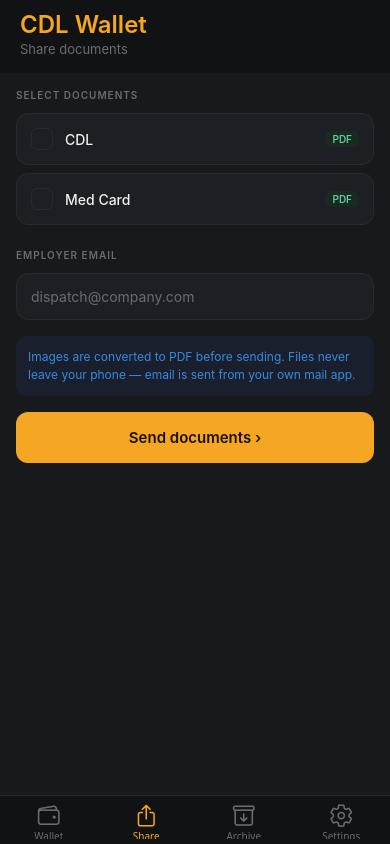
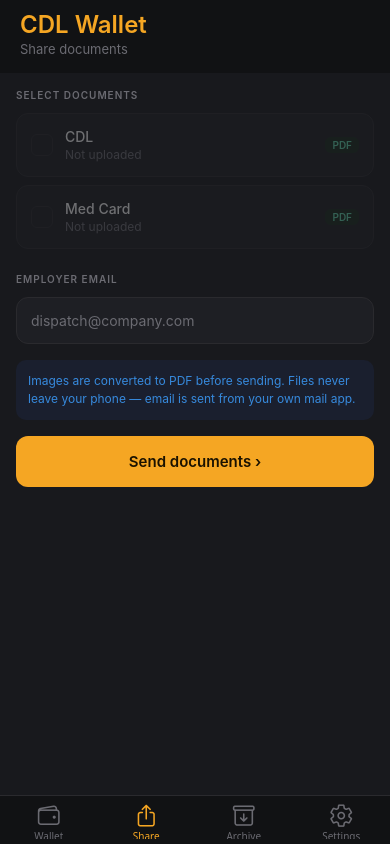
Before and after one commit to shaky1996/cdl_wallet, a React Native app: screen /Share in a window 390 px wide. Built offline with nearby package versions, Linux system fonts and the light colour scheme; what expo-file-system, expo-notifications would draw is missing.

Commit message:
Sharescreen - if docs is not uploaded, user can't pick it on the share screen

```diff
--- a/src/screens/HomeScreen.js
+++ b/src/screens/HomeScreen.js
@@ -12,6 +12,8 @@ import { colors } from '../constants/colors';
 import { getDocs } from '../services/storage';
 import { getStatus, daysUntil, formatDate } from '../utils/dateHelpers';
 import DocCard from '../components/DocCard';
+import { Ionicons } from '@expo/vector-icons';
+import Header from '../components/Header';
 
 export default function HomeScreen({ navigation }) {
     const [docs, setDocs] = React.useState({});
@@ -29,12 +31,7 @@ export default function HomeScreen({ navigation }) {
 
     return (
         <SafeAreaView style={styles.safe}>
-            <View style={styles.header}>
-                <View>
-                    <Text style={styles.appName}>CDL Wallet</Text>
-                    <Text style={styles.headerSub}>Stay road-ready</Text>
-                </View>
-            </View>
+            <Header subtitle='Stay road ready' />
 
             <ScrollView
                 style={styles.body}
@@ -75,7 +72,7 @@ export default function HomeScreen({ navigation }) {
                     onPress={() => navigation.navigate('Share')}
                 >
                     <Text style={styles.shareBtnText}>
-                        Share with employer ›
+                        Share your documents ›
                     </Text>
                 </TouchableOpacity>
             </ScrollView>
--- a/src/screens/ShareScreen.js
+++ b/src/screens/ShareScreen.js
@@ -67,14 +67,19 @@ export default function ShareScreen() {
             <Header subtitle='Share documents' />
             <View style={styles.body}>
                 <Text style={styles.label}>Select documents</Text>
-                {['cdl', 'med_card'].map((type) => (
+                {['cdl', 'med_card'].map((type) => {
+                    const isAvailable = !!docs[type];
+
+                    return (
                         <TouchableOpacity
                             key={type}
                             style={[
                                 styles.docRow,
-                            selected[type] && styles.docRowSelected
+                                selected[type] && styles.docRowSelected,
+                                !isAvailable && styles.docRowDisabled
                             ]}
-                        onPress={() => toggle(type)}
+                            onPress={() => isAvailable && toggle(type)}
+                            disabled={!isAvailable}
                         >
                             <View
                                 style={[
@@ -90,15 +95,16 @@ export default function ShareScreen() {
                                 <Text style={styles.docName}>
                                     {DOC_LABELS[type]}
                                 </Text>
-                            {docs[type] && (
                                 <Text style={styles.docSub}>
-                                    Expires {docs[type].expiryDate}
+                                    {docs[type]
+                                        ? `Expires ${docs[type].expiryDate}`
+                                        : 'Not uploaded'}
                                 </Text>
-                            )}
                             </View>
                             <Text style={styles.pdfBadge}>PDF</Text>
                         </TouchableOpacity>
-                ))}
+                    );
+                })}
 
                 <Text style={[styles.label, { marginTop: 16 }]}>
                     Employer email
@@ -160,6 +166,9 @@ const styles = StyleSheet.create({
         borderColor: colors.border
     },
     docRowSelected: { borderColor: colors.accent },
+    docRowDisabled: {
+        opacity: 0.4
+    },
     check: {
         width: 22,
         height: 22,
--- a/src/screens/UploadScreen.js
+++ b/src/screens/UploadScreen.js
@@ -357,7 +357,7 @@ export default function UploadScreen({ navigation, route }) {
                     {loading ? (
                         <ActivityIndicator color='#1a1200' />
                     ) : (
-                        <Text style={styles.saveBtnText}>Save document ›</Text>
+                        <Text style={styles.saveBtnText}>Save document</Text>
                     )}
                 </TouchableOpacity>
             </ScrollView>
```
Lines whose indentation alone changed are shown as unchanged.
